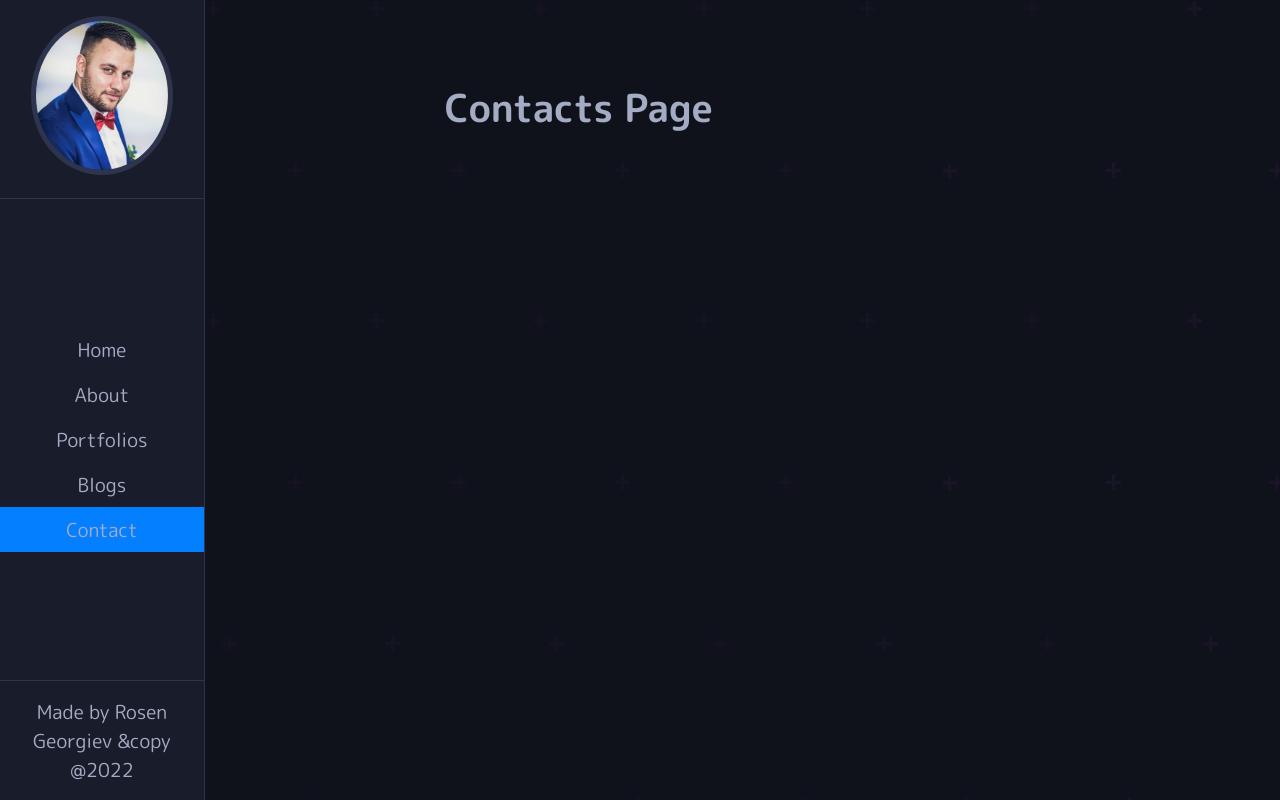
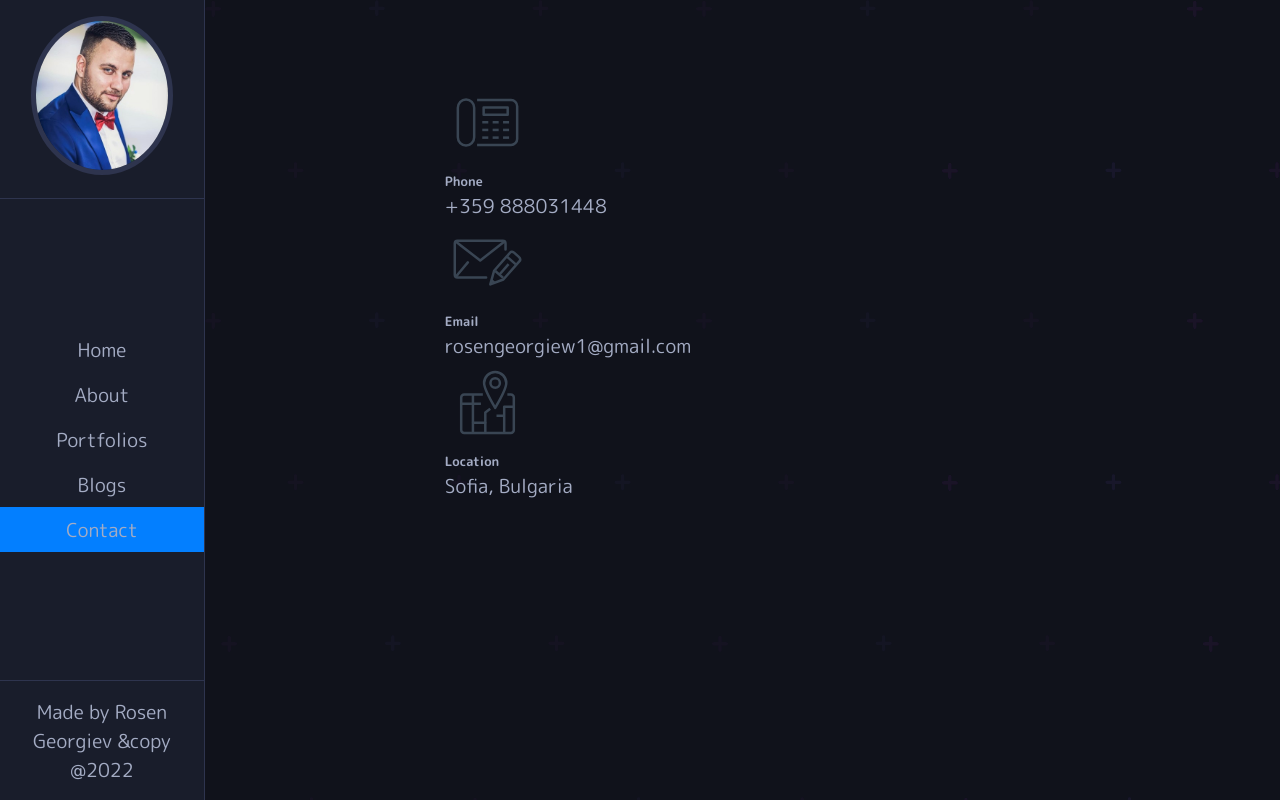
Before and after one commit to RosenGeorgievvv/portfolio-v.1, a React (Create React App) app: page /contacts in a window 1280 px wide. Built offline with nearby package versions, Linux system fonts and the light colour scheme.

Commit message:
ContactsPage build started

```diff
--- /dev/null
+++ b/src/Components/ContactItem.js
@@ -0,0 +1,17 @@
+import React from 'react'
+
+function ContactItem({ icon, text1, title }) {
+    return (
+        <div>
+            <div className='contact'>
+                <img src={icon} alt="" />
+                <div className='right-items'>
+                    <h6>{title}</h6>
+                    <p>{text1}</p>
+                </div>
+            </div>
+        </div>
+    )
+}
+
+export default ContactItem
--- a/src/Pages/Contacts.js
+++ b/src/Pages/Contacts.js
@@ -1,9 +1,18 @@
 import React from 'react'
+import ContactItem from '../Components/ContactItem';
+import phone from '../img/phone.svg';
+import email from '../img/emailme.svg';
+import location from '../img/location.svg';
 
 function Contacts() {
     return (
-        <div>
-            <h1>Contacts Page</h1>
+        <div className='contact-page'>
+            <div className='map-sect'></div>
+            <div className='contact-sect'>
+                <ContactItem icon={phone} text1={'+359 888031448'} title={'Phone'} />
+                <ContactItem icon={email} text1={'rosengeorgiew1@gmail.com'} title={'Email'} />
+                <ContactItem icon={location} text1={'Sofia, Bulgaria'} title={'Location'} />
+            </div>
         </div>
     )
 }
```
